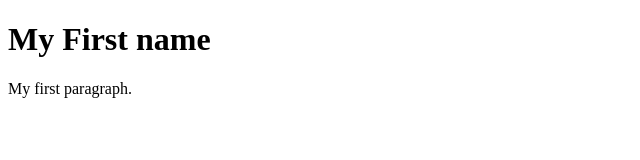
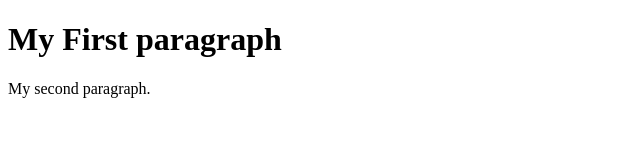
Before and after one commit to sandhya2233/section0, a plain HTML site: page index.html in a window 1280 px wide. Shown: the whole page, without its empty margins (0-640 px from the left). Drawn offline with Linux system fonts and the light colour scheme.

Commit message:
modified html

```diff
--- a/index.html
+++ b/index.html
@@ -2,9 +2,9 @@
 <html>
 <body>
 
-<h1>My First name</h1>
+<h1>My First paragraph</h1>
 
-<p>My first paragraph.</p>
+<p>My second paragraph.</p>
 
 </body>
 </html>
```
